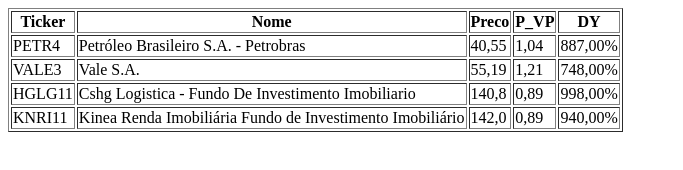
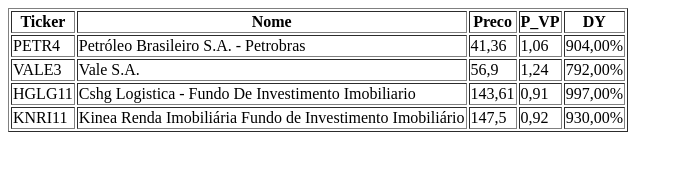
Before and after one commit to HMC-BR/Meus-Indicadores, a plain HTML site: page index.html in a window 1280 px wide. Shown: the whole page, without its empty margins (0-683 px from the left). Drawn offline with Linux system fonts and the light colour scheme.

Commit message:
Deploying to gh-pages from @ HMC-BR/Meus-Indicadores@70cb5b13dfe45049904bfc1f3a3edbf1960056a6 🚀

```diff
--- a/index.html
+++ b/index.html
@@ -10,4 +10,4 @@
                 <th>P_VP</th>
                 <th>DY</th>
             </tr>
-    <tr><td>PETR4</td><td>Petróleo Brasileiro S.A. - Petrobras</td><td>40,55</td><td>1,04</td><td>887,00%</td></tr><tr><td>VALE3</td><td>Vale S.A.</td><td>55,19</td><td>1,21</td><td>748,00%</td></tr><tr><td>HGLG11</td><td>Cshg Logistica - Fundo De Investimento Imobiliario</td><td>140,8</td><td>0,89</td><td>998,00%</td></tr><tr><td>KNRI11</td><td>Kinea Renda Imobiliária Fundo de Investimento Imobiliário</td><td>142,0</td><td>0,89</td><td>940,00%</td></tr></table></body></html>
+    <tr><td>PETR4</td><td>Petróleo Brasileiro S.A. - Petrobras</td><td>41,36</td><td>1,06</td><td>904,00%</td></tr><tr><td>VALE3</td><td>Vale S.A.</td><td>56,9</td><td>1,24</td><td>792,00%</td></tr><tr><td>HGLG11</td><td>Cshg Logistica - Fundo De Investimento Imobiliario</td><td>143,61</td><td>0,91</td><td>997,00%</td></tr><tr><td>KNRI11</td><td>Kinea Renda Imobiliária Fundo de Investimento Imobiliário</td><td>147,5</td><td>0,92</td><td>930,00%</td></tr></table></body></html>
```
